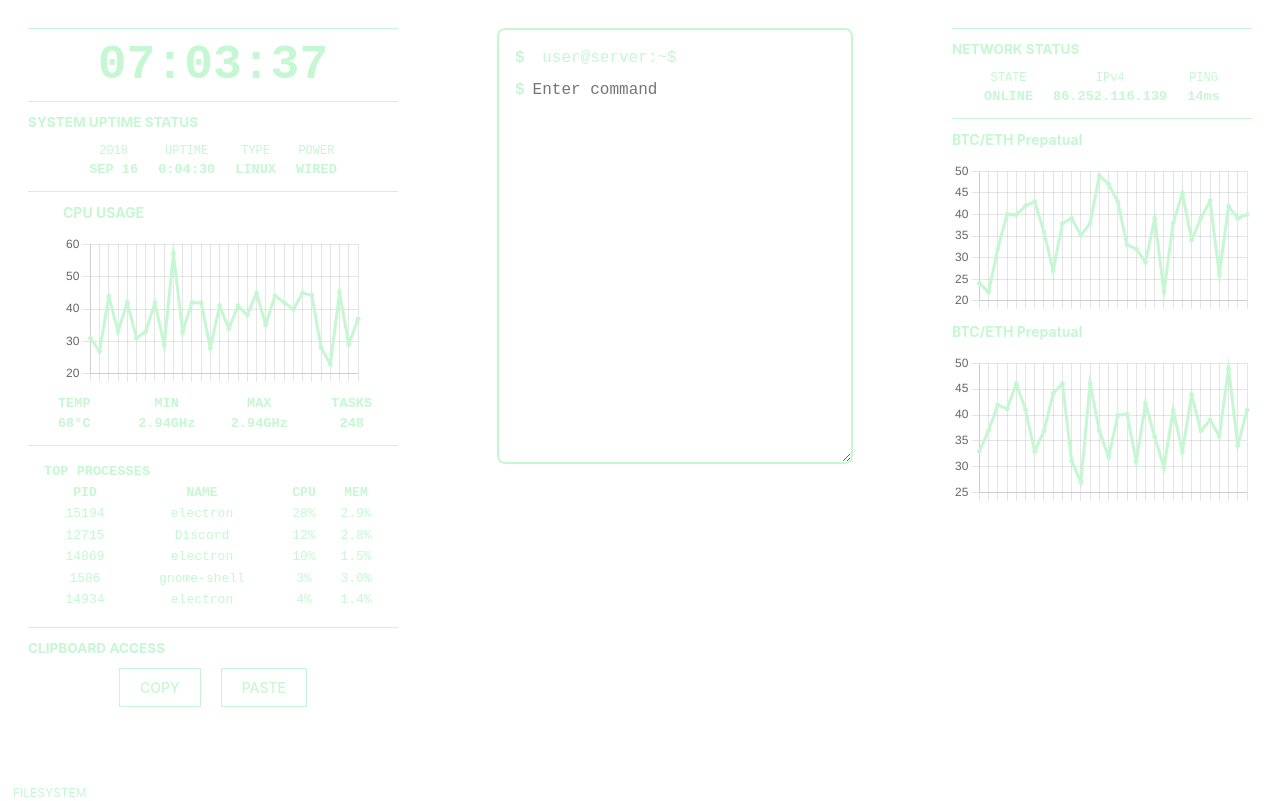
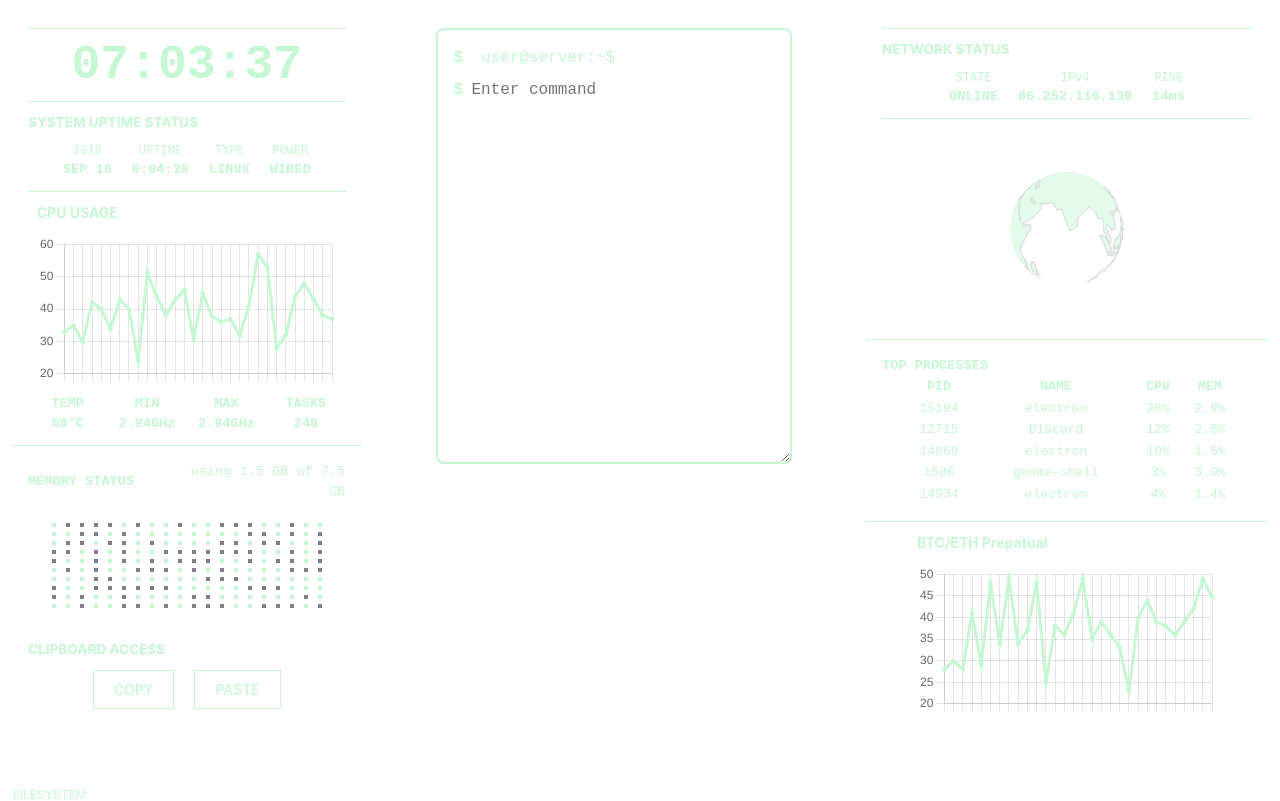
Before and after one commit to suleymanthe3rd/Terminal, a React (Vite) app: page / in a window 1280 px wide. Shown: the top 801 px of the page. Built offline with nearby package versions, Linux system fonts and the light colour scheme.

Commit message:
add componenets
add most of the components such as earth, memory status, top process, dashboard

```diff
--- a/package.json
+++ b/package.json
@@ -16,7 +16,8 @@
     "react-bootstrap": "^2.10.2",
     "react-chartjs-2": "^5.2.0",
     "react-dom": "^18.2.0",
-    "styled-components": "^6.1.11"
+    "styled-components": "^6.1.11",
+    "three": "^0.165.0"
   },
   "devDependencies": {
     "@types/react": "^18.2.66",
--- /dev/null
+++ b/src/components/Earth.jsx
@@ -0,0 +1,49 @@
+import { useRef, useEffect } from 'react';
+import * as THREE from 'three';
+import worldMapImage from '../assets/world-map.png'; // Import the image
+
+const Earth = () => {
+  const canvasRef = useRef(null);
+
+  useEffect(() => {
+    const canvas = canvasRef.current;
+    const renderer = new THREE.WebGLRenderer({ canvas, alpha: true }); // Transparent background
+    renderer.setSize(200, 200); // Set canvas size
+
+    const scene = new THREE.Scene();
+    const camera = new THREE.PerspectiveCamera(75, 200 / 200, 0.1, 1000);
+    camera.position.z = 5; // Adjust camera position
+
+    const geometry = new THREE.SphereGeometry(2, 32, 32);
+
+    // Load the world map image
+    const loader = new THREE.TextureLoader();
+    const texture = loader.load(worldMapImage); // Load the image
+
+    const material = new THREE.MeshBasicMaterial({
+      map: texture, // Apply the texture to the material
+      transparent: true, // Allow transparency
+    });
+
+    const sphere = new THREE.Mesh(geometry, material);
+    scene.add(sphere);
+
+    function animate() {
+      requestAnimationFrame(animate);
+      sphere.rotation.y += 0.01; // Rotate sphere
+      renderer.render(scene, camera);
+    }
+
+    animate();
+
+    return () => {
+      renderer.dispose(); // Clean up resources
+    };
+  }, []);
+
+  return (
+    <canvas ref={canvasRef} />
+  );
+};
+
+export default Earth;
--- /dev/null
+++ b/src/components/MemoryStatus.jsx
@@ -0,0 +1,107 @@
+import { useState, useEffect } from 'react';
+import styled from 'styled-components';
+
+const Container = styled.div`
+  display: flex;
+  flex-direction: column;
+  align-items: center;
+  padding: 1rem;
+  color: #c6f7d3;
+  font-family: monospace;
+  border-top: 1px solid #c6f7d3;
+  width: 100%;
+`;
+
+const Topic = styled.span`
+  color: #c6f7d3;
+  font-weight: bold;
+  font-size: 0.85rem;
+  width: 100%;
+  text-align: left;
+
+  @media (max-width: 768px) {
+    text-align: center;
+  }
+`;
+
+const TopicRow = styled.div`
+  display: flex;
+  justify-content: space-between;
+  align-items: center;
+  width: 100%;
+  margin-bottom: 1rem;
+`;
+
+const GridContainer = styled.div`
+  display: grid;
+  grid-template-columns: repeat(20, 1fr);
+`;
+
+const Cell = styled.div`
+  width: 4px;
+  height: 4px;
+  margin: 5px;
+  background-color: ${({ color }) => color};
+`;
+
+const Usage = styled.span`
+  font-size: 0.85rem;
+  color: #c6f7d3;
+  width: 100%;
+  text-align: right;
+
+  @media (max-width: 768px) {
+    text-align: center;
+  }
+`;
+
+const MemoryStatus = () => {
+  const [grid, setGrid] = useState([]);
+  const [colors, setColors] = useState({});
+
+  useEffect(() => {
+    const newGrid = [];
+    for (let i = 0; i < 20; i++) {
+      newGrid.push([]);
+      for (let j = 0; j < 10; j++) {
+        newGrid[i].push({
+          color: Math.random() < 0.5 ? '#c6f7d3' : 'grey',
+        });
+      }
+    }
+    setGrid(newGrid);
+  }, []);
+
+  useEffect(() => {
+    const intervalId = setInterval(() => {
+      const newColors = {};
+      grid.forEach((row, rowIndex) => {
+        row.forEach((cell, cellIndex) => {
+          newColors[`${rowIndex},${cellIndex}`] = Math.random() < 0.5 ? '#c6f7d3' : 'grey';
+        });
+      });
+      setColors(newColors);
+    }, 1000);
+    return () => clearInterval(intervalId);
+  }, [grid]);
+
+  return (
+    <Container>
+      <TopicRow>
+        <Topic>MEMORY STATUS</Topic>
+        <Usage>using 1.5 GB of 7.5 GB</Usage>
+      </TopicRow>
+      <GridContainer>
+        {grid.map((row, rowIndex) => (
+          <div key={rowIndex}>
+            {row.map((cell, cellIndex) => (
+              <Cell key={cellIndex} color={colors[`${rowIndex},${cellIndex}`]} />
+            ))}
+          </div>
+        ))}
+      </GridContainer>
+    </Container>
+  );
+};
+
+export default MemoryStatus;
--- a/src/components/TopProcess.jsx
+++ b/src/components/TopProcess.jsx
@@ -9,6 +9,8 @@ const Container = styled.div`
   font-family: monospace;
   border-top: 1px solid #c6f7d3;
   border-bottom: 1px solid #c6f7d3;
+  width: 100%;
+
 `;
 
 const Table = styled.table`
--- a/src/pages/Dashboard.jsx
+++ b/src/pages/Dashboard.jsx
@@ -10,6 +10,8 @@ import SystemType from '../components/SystemType';
 import CpuStatus from '../components/CpuStatus';
 import TopProcess from '../components/TopProcess';
 import ClipboardAccess from '../components/ClipboardAccess';
+import MemoryStatus from '../components/MemoryStatus';
+import Earth from '../components/Earth';
 
 const GlobalStyle = createGlobalStyle`
   body {
@@ -94,7 +96,7 @@ function Dashboard() {
             <SystemType />
             <ChartComponent topic='CPU USAGE' subTopic=''/>
             <CpuStatus/>
-            <TopProcess/>
+            <MemoryStatus/>
             <ClipboardAccess/>
           </StyledSubCol>
         </StyledCol2>
@@ -106,7 +108,8 @@ function Dashboard() {
         <StyledCol2 xs={12} md={4} lg={4}>
           <StyledSubCol xs={12}>
             <NetworkStatus/>
-            <ChartComponent />
+            <Earth/>
+            <TopProcess/>
             <ChartComponent />
           </StyledSubCol>
         </StyledCol2>
```
Also changed, not shown: src/assets/world-map.png (added), 1 other file (tests, documents, lock files or other folders).
